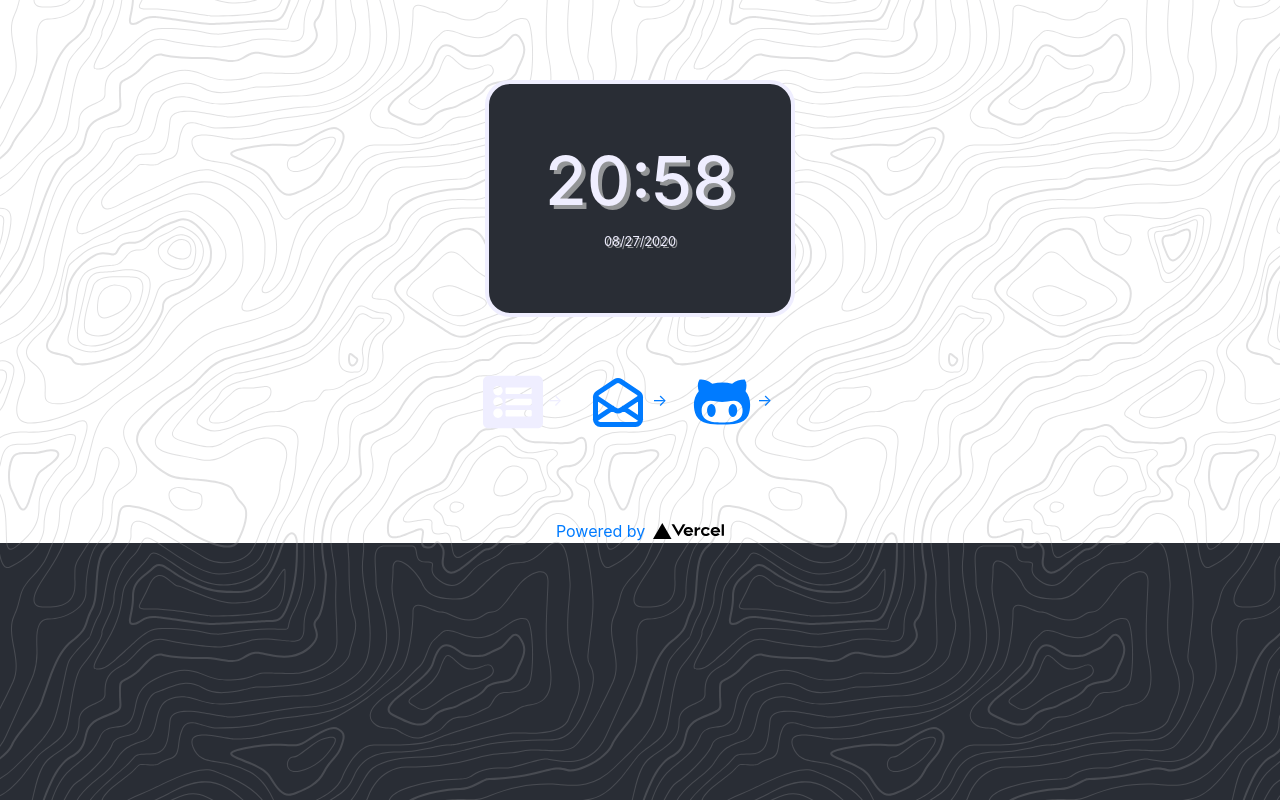
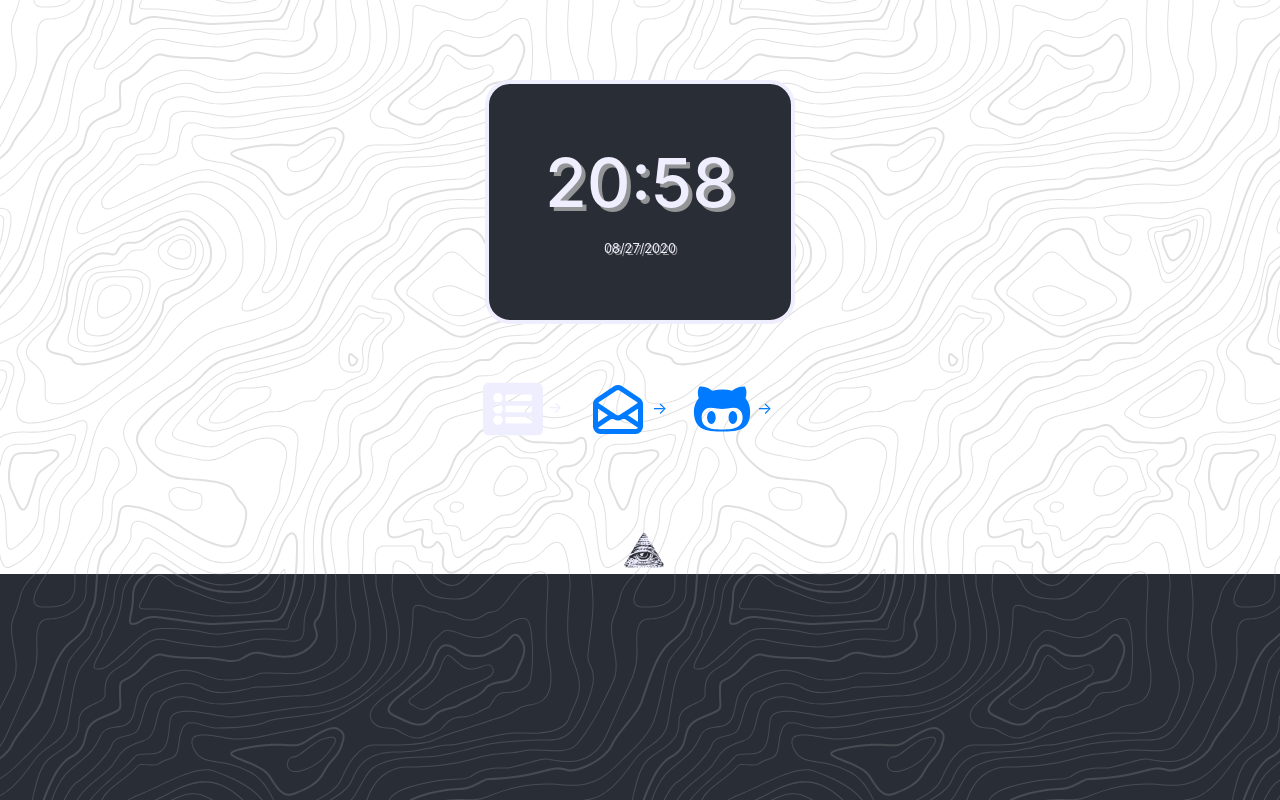
Before and after one commit to Thomashighbaugh/startpage, a Next.js app: page / in a window 1280 px wide. Built offline with nearby package versions, Linux system fonts and the light colour scheme.

Commit message:
Committed by tlh

```diff
--- a/components/Clock/Clock.js
+++ b/components/Clock/Clock.js
@@ -1,5 +1,5 @@
-import React, {Component} from "react";
-import {format} from "date-fns";
+import React, { Component } from "react";
+import { format } from "date-fns";
 import PropTypes from "prop-types";
 import styled from "styled-components";
 
@@ -13,19 +13,30 @@ const ClockDiv = styled.div`
   justify-content: center;
   align-content: center;
   margin: 0;
-  line-height: 1.15;
+  &:hover {
+    border-color: #00caff;
+  }
 `;
 const Time = styled.h1`
   font-size: 4.25rem;
   margin-bottom: 0;
   margin-top: 0;
+  line-height: 1.25;
   text-shadow: #939597 0.25rem 0.25rem;
+  &:hover {
+    color: #00caff;
+    text-shadow: #efeeff 0.25rem 0.25rem;
+  }
 `;
 
 const LongDate = styled.h3`
   font-size: 2rem;
-    margin-top: 0;
+  margin-top: 1rem;
   text-shadow: #939597 0.125rem 0.125rem;
+  &:hover {
+    color: #00caff;
+    text-shadow: #efeeff 0.125rem 0.125rem;
+  }
 `;
 class Clock extends Component {
   constructor(props) {
--- a/components/Footer/Footer.js
+++ b/components/Footer/Footer.js
@@ -1,28 +1,22 @@
 import React from "react";
 import styles from "../../styles/Home.module.css";
 
-import styled from 'styled-components'
+import styled from "styled-components";
 
 const FootWrap = styled.footer`
   width: 100%;
   height: 20px;
-    display: flex;
+  display: flex;
   justify-content: center;
   align-items: center;
-`
+`;
 
 export default function Footer() {
-    return(
+  return (
     <footer className={styles.footer}>
-        <a
-            href="https://vercel.com?utm_source=create-next-app&utm_medium=default-template&utm_campaign=create-next-app"
-            target="_blank"
-            rel="noopener noreferrer"
-        >
-            Powered by{" "}
-            <img src="/vercel.svg" alt="Vercel Logo" className={styles.logo} />
-        </a>
+      <a href="https://thomasleonhighbaugh.me" target="_blank">
+        <img src="/logo.png" alt="Vercel Logo" className={styles.logo} />
+      </a>
     </footer>
-    )
-
+  );
 }
--- a/components/Modal/ModalButton.js
+++ b/components/Modal/ModalButton.js
@@ -5,6 +5,9 @@ import styled from "styled-components";
 
 const BTN = styled.div`
   color: #efeeff;
+  &:hover {
+    color: #00caff;
+  }
 `;
 
 export default function ModalButton(props) {
--- a/components/Modal/ModalMenu.js
+++ b/components/Modal/ModalMenu.js
@@ -6,18 +6,28 @@ import Row from "react-bootstrap/Row";
 import Col from "react-bootstrap/Col";
 import Button from "react-bootstrap/Button";
 import {
+  FaAws,
   FaBitbucket,
   FaCodepen,
+  FaCreativeCommonsSamplingPlus,
+  FaDigitalOcean,
   FaDropbox,
   FaGithub,
   FaGitlab,
   FaInstagram,
+  FaLinux,
   FaReddit,
   FaRedditSquare,
   FaYoutube,
 } from "react-icons/fa/index";
-import { GrCodeSandbox } from "react-icons/gr/index";
-import { SiCodesandbox } from "react-icons/si/index";
+import {
+  SiArchlinux,
+  SiCodesandbox,
+  SiFirebase,
+  SiGooglecloud,
+  SiGenius,
+  SiGentoo,
+} from "react-icons/si/index";
 const ModalBackground = styled.div`
   background: #292d35;
   color: #efeeff;
@@ -38,9 +48,9 @@ export default function ModalMenu(props) {
   return (
     <Modal size="lg" {...props} aria-labelledby="contained-modal-title-vcenter">
       <ModalBackground>
-        <Modal.Header closeButton>
+        <Modal.Header>
           <Modal.Title id="contained-modal-title-vcenter">
-            Using Grid in Modal
+            Quick Links
           </Modal.Title>
         </Modal.Header>
         <Modal.Body className="show-grid">
@@ -108,10 +118,74 @@ export default function ModalMenu(props) {
                 </Cards>
               </Col>
             </Row>
+            <br />
+            <Row>
+              <Col>
+                <Cards className="btn">
+                  <a href="https://aws.com">
+                    <FaAws size={60} />
+                  </a>
+                </Cards>
+              </Col>
+              <Col>
+                <Cards className="btn">
+                  <a href="https://digitalocean.com">
+                    <FaDigitalOcean size={60} />
+                  </a>
+                </Cards>
+              </Col>
+              <Col>
+                <Cards className="btn">
+                  <a href="https://cloud.google.com/">
+                    <SiGooglecloud size={60} />
+                  </a>
+                </Cards>
+              </Col>
+              <Col>
+                <Cards className="btn">
+                  <a href="https://firebase.google.com/">
+                    <SiFirebase size={60} />
+                  </a>
+                </Cards>
+              </Col>
+            </Row>
+            <br />
+            <Row>
+              <Col>
+                <Cards className="btn">
+                  <a href="https://wiki.archlinux.org/">
+                    <SiArchlinux size={60} />
+                  </a>
+                </Cards>
+              </Col>
+              <Col>
+                <Cards className="btn">
+                  <a href="https://distrowatch.com">
+                    <FaLinux size={60} />
+                  </a>
+                </Cards>
+              </Col>
+              <Col>
+                <Cards className="btn">
+                  <a href="https://www.pling.com/">
+                    <FaCreativeCommonsSamplingPlus size={60} />
+                  </a>
+                </Cards>
+              </Col>
+              <Col>
+                <Cards className="btn">
+                  <a href="https://wiki.gentoo.org/wiki/Handbook:Main_Page">
+                    <SiGentoo size={60} />
+                  </a>
+                </Cards>
+              </Col>
+            </Row>
           </Container>
         </Modal.Body>
         <Modal.Footer>
-          <Button onClick={props.onHide}>Close</Button>
+          <Button variant="dark" className="btn" onClick={props.onHide}>
+            Close
+          </Button>
         </Modal.Footer>
       </ModalBackground>
     </Modal>
```
Also changed, not shown: styles/globals.css.
